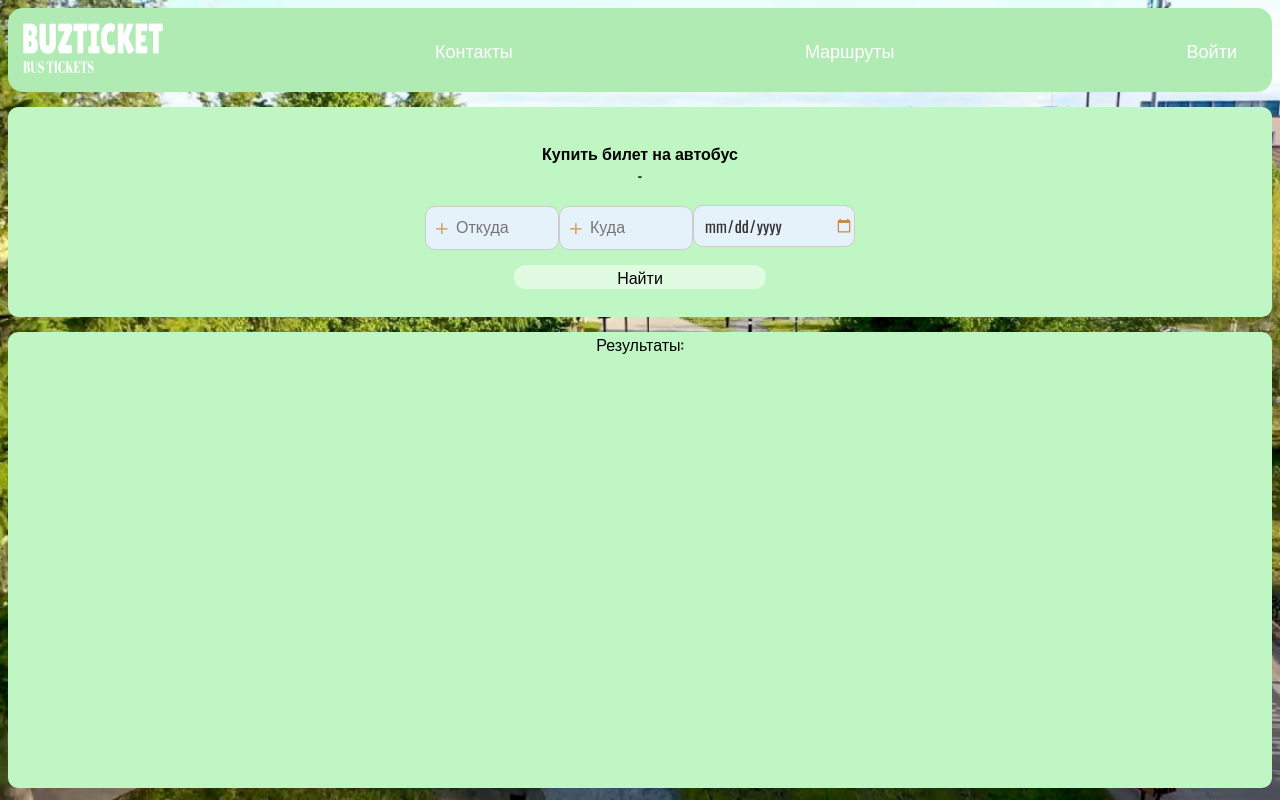
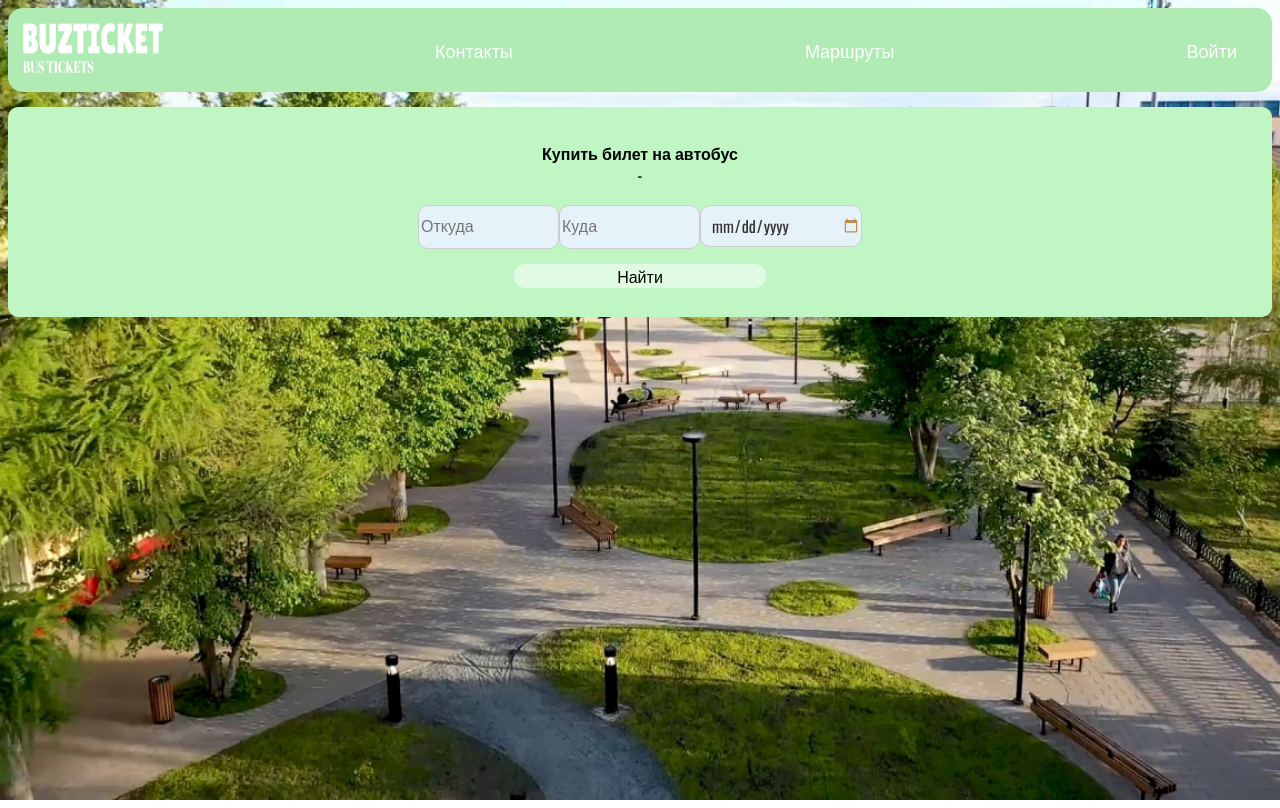
Before and after one commit to ConquestSucks/pointBank_frontend, a Vue app in the folder p_vue/: page / in a window 1280 px wide. Built offline with nearby package versions, Linux system fonts and the light colour scheme.

Commit message:
рабочий поиск билетов по фильтрам
заглушки для контактов и маршрутов

```diff
--- a/p_vue/package.json
+++ b/p_vue/package.json
@@ -8,11 +8,14 @@
     "lint": "vue-cli-service lint"
   },
   "dependencies": {
+    "@primevue/themes": "^4.0.0-rc.1",
     "axios": "^1.7.2",
     "core-js": "^3.8.3",
     "js-cookie": "^3.0.5",
     "pinia": "^2.1.7",
+    "primevue": "^4.0.0-rc.1",
     "vue": "^3.2.13",
+    "vue-autosuggest": "^2.2.0",
     "vue-axios": "^3.5.2",
     "vue-router": "^4.3.2"
   },
@@ -20,7 +23,7 @@
     "@babel/core": "^7.12.16",
     "@babel/eslint-parser": "^7.12.16",
     "@vue/cli-plugin-babel": "~5.0.0",
-    "@vue/cli-service": "~5.0.0",
+    "@vue/cli-service": "^5.0.8",
     "eslint": "^7.32.0",
     "eslint-plugin-vue": "^8.7.1",
     "node-sass": "^9.0.0",
--- /dev/null
+++ b/p_vue/src/components/contacts-wrap.vue
@@ -0,0 +1,23 @@
+<template>
+    <div>
+        <span>Coming soon</span>
+    </div>
+</template>
+
+<script setup>
+</script>
+<style scoped lang="scss">
+div {
+    height: 100%;
+    display: flex;
+    justify-content: center;
+    align-items: center;
+    background-color: #BFF6C3;
+    border-radius: 15px;
+
+    span {
+        color: #ffffff;
+        font-size: xx-large;
+    }
+}
+</style>
--- /dev/null
+++ b/p_vue/src/components/input-autocomplete.vue
@@ -0,0 +1,107 @@
+<template>
+    <div class="autocomplete">
+        <input type="text" :placeholder="location"  v-model="inputValue" @input="fetchSuggestions" @focus="fetchSuggestions" @blur="hideSuggestions" />
+        <div v-if="showSuggestions">
+            <span v-for="(suggestion, index) in suggestions" :key="index" @click="selectSuggestion(suggestion)">
+                {{ suggestion }}
+            </span>
+        </div>
+    </div>
+</template>
+
+<script setup>
+import { ref, defineProps, defineEmits, defineModel } from 'vue';
+import { API_URL } from '@/store/auth';
+import axios from 'axios';
+
+const props = defineProps({
+    location: String
+})
+
+const emit = defineEmits(['input'])
+
+const inputValue = defineModel('inputValue');
+const suggestions = ref([]);
+const showSuggestions = ref(false);
+
+const fetchSuggestions = async () => {
+    try {
+        const response = await axios.get(`${API_URL}/autocomplete/`, {
+            params: {
+                query: inputValue.value,
+            },
+        });
+        suggestions.value = response.data;
+        showSuggestions.value = true;
+        emit('input', inputValue.value)
+    } catch (error) {
+        console.error('Error fetching suggestions:', error);
+    }
+};
+
+const selectSuggestion = (suggestion) => {
+    inputValue.value = suggestion;
+    emit('input', inputValue.value)
+    showSuggestions.value = false;
+};
+
+const hideSuggestions = () => {
+    setTimeout(() => {
+        showSuggestions.value = false;
+    }, 100);
+};
+</script>
+
+<style lang="scss" scoped>
+.autocomplete {
+    input {
+        width: 100px;
+        height: 40px;
+        background-color: #E6F2FA;
+        border-radius: 10px;
+        border: 1px solid #ccc;
+        width: 135px;
+        font-size: 16px;
+        color: #333;
+    }
+    div {
+        position: absolute;
+        background-color: #E0FBE2;
+        border-radius: 15px;
+        display: flex;
+        flex-direction: column;
+        overflow-y: scroll;
+        height: 100px;
+        min-height: 0px;
+        min-width: 135px;
+        opacity: 0.9;
+
+        span {
+            padding: 2px;
+            cursor: pointer;
+        }
+    }
+
+        /* width */
+    ::-webkit-scrollbar {
+    width: 10px;
+    }
+
+    /* Track */
+    ::-webkit-scrollbar-track {
+    background: #f1f1f1;
+    display: none;
+    }
+
+    /* Handle */
+    ::-webkit-scrollbar-thumb {
+    background: #888;
+    display: none;
+    }
+
+    /* Handle on hover */
+    ::-webkit-scrollbar-thumb:hover {
+    background: #555;
+    }
+}
+</style>
--- a/p_vue/src/components/main/main-wrap.vue
+++ b/p_vue/src/components/main/main-wrap.vue
@@ -4,15 +4,15 @@
         <div class="title">
             <div>
                 <span>Купить билет на автобус</span>
-                <span>{{ from }} - {{ to }}</span>
+                <span>{{ fromLocation }} - {{ toLocation }}</span>
             </div>
         </div>
         <div class="data">
             <div class="custom-input-container">
-                <input type="text" class="custom-input" placeholder="Откуда" v-model="from">
+                <autocomplete v-model="fromLocation" :location="'Откуда'" @input="i => fromLocation = i"/>
             </div>
             <div class="custom-input-container">
-                <input type="text" class="custom-input" placeholder="Куда" v-model="to">
+                <autocomplete v-model="toLocation" :location="'Куда'" @input="i => toLocation = i"/>
             </div>
             <div class="custom-input-date">
                 <input type="date" class="custom-input" max="2025-12-31" min="2024-06-07" v-model="date">
@@ -24,7 +24,7 @@
             </div>
         </div>
     </div>
-    <div class="tickets">
+    <div class="tickets" v-show="show">
         <div class="tickets-title">
             <span>Результаты: {{ tickets === null ? "": tickets.length}}</span>
         </div>
@@ -37,32 +37,45 @@
 
 <script setup>
 import axios from 'axios';
+import Autocomplete from '@/components/input-autocomplete.vue';
 import { ref, defineModel } from 'vue';
 import { API_URL } from '@/store/auth';
 
 import Ticket from "./ticket-item.vue"
 
 let tickets = ref(null)
-const from = defineModel("from")
-const to = defineModel("to")
+const fromLocation = defineModel("fromLocation")
+const toLocation = defineModel("toLocation")
 const date = defineModel("date")
+const show = ref(false)
 
 const getData = async () => {
+    console.log(fromLocation.value, toLocation.value, date.value)
     axios.get(`${API_URL}/tickets/`, {
         params: {
-          from_location: from,
-          to_location: to,
-          departure: date,
+            from_location: fromLocation.value,
+            to_location: toLocation.value,
+            departure_date: date.value,
         }
       })
       .then(response => {
         tickets.value = response.data;
-        console.log(tickets.value)
+        show.value = true
       })
       .catch(error => {
         console.error('Error fetching tickets:', error);
       });
-}
+};
+
+/* const buyTicket = (ticketId) => {
+      axios.post('/api/buy_ticket/', { ticket_id: ticketId })
+        .then(response => {
+          alert('Ticket purchased successfully');
+        })
+        .catch(error => {
+          console.error('Error purchasing ticket:', error);
+        });
+    }; */
 
 </script>
 
@@ -105,36 +118,8 @@ const getData = async () => {
         }
 
         .data {
-            .custom-input-container {
-                position: relative;
-                display: inline-block;
-
-                .custom-input {
-                    width: 100px;
-                    height: 40px;
-                    background-color: #E6F2FA;
-                    border-radius: 10px;
-                    border: 1px solid #ccc;
-                    padding-left: 30px;
-                    font-size: 16px;
-                    color: #333;
-                }
-            }
-
-
-            .custom-input-container::before {
-                content: '+';
-                position: absolute;
-                top: 50%;
-                left: 10px;
-                transform: translateY(-50%);
-                color: #D2A86B;
-                font-size: 24px;
-                font-weight: bold;
-                cursor: pointer;
-            }
+            display: flex
         }
-
         .custom-input-date {
             position: relative;
             display: inline-block;
--- /dev/null
+++ b/p_vue/src/components/routes-wrap.vue
@@ -0,0 +1,23 @@
+<template>
+    <div>
+        <span>Coming soon</span>
+    </div>
+</template>
+
+<script setup>
+</script>
+<style scoped lang="scss">
+div {
+    height: 100%;
+    display: flex;
+    justify-content: center;
+    align-items: center;
+    background-color: #BFF6C3;
+    border-radius: 15px;
+
+    span {
+        color: #ffffff;
+        font-size: xx-large;
+    }
+}
+</style>
--- a/p_vue/src/router.js
+++ b/p_vue/src/router.js
@@ -4,6 +4,8 @@ import Cookies from 'js-cookie'
 import Auth from '@/components/auth/auth-wrap.vue'
 import Home from '@/components/main/main-wrap.vue'
 import Profile from '@/components/profile/profile-wrap.vue'
+import Contacts from '@/components/contacts-wrap.vue'
+import Routes from '@/components/routes-wrap.vue'
 
 const router = createRouter({
     history: createWebHistory(),
@@ -11,6 +13,8 @@ const router = createRouter({
         {  path:'/auth', name: 'Auth', component: Auth },
         {  path:'/', name: 'Home', component: Home },
         {  path:'/myprofile', name: 'MyProfile', component: Profile, meta: { requiresAuth: true } },
+        {  path:'/routes', name: 'Routes', component: Routes },
+        {  path:'/contacts', name: 'Contacts', component: Contacts },
     ]
 })
 
--- a/p_vue/vue.config.js
+++ b/p_vue/vue.config.js
@@ -1,10 +1,10 @@
-const { defineConfig } = require('@vue/cli-service')
-const webpack = require('webpack');
+const { defineConfig } = require('@vue/cli-service');
+const { DefinePlugin } = require('webpack');
 
 module.exports = defineConfig({
   configureWebpack: {
     plugins: [
-      new webpack.DefinePlugin({
+      new DefinePlugin({
         __VUE_PROD_HYDRATION_MISMATCH_DETAILS__: 'false',
       })
     ],
```
Also changed, not shown: 1 other file (tests, documents, lock files or other folders).
